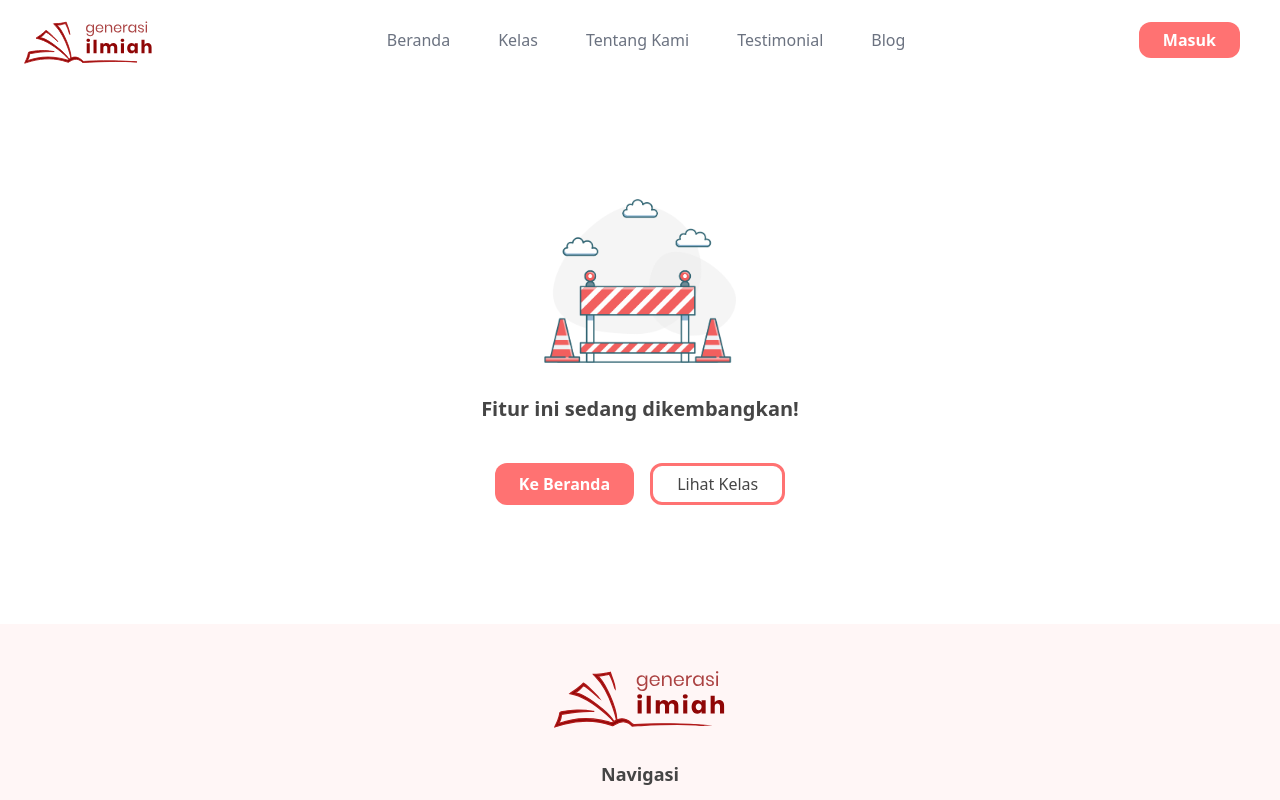
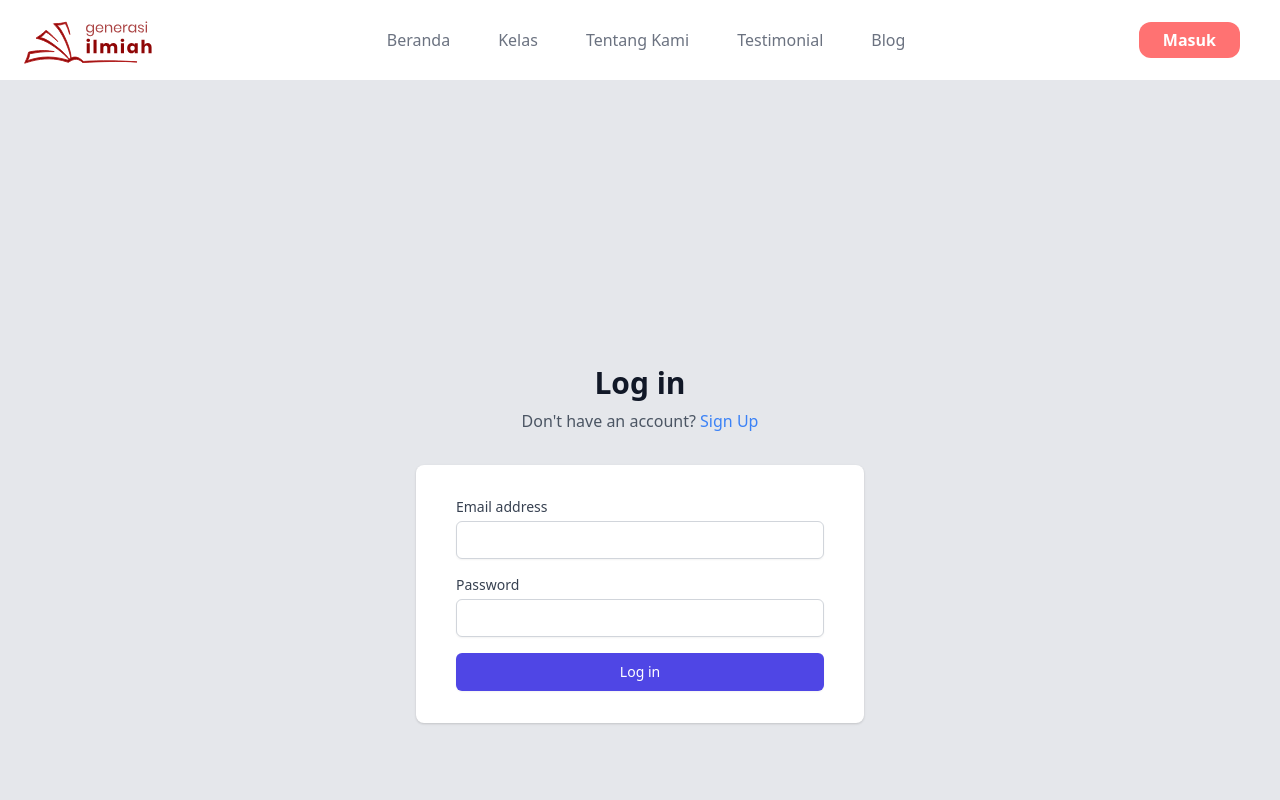
Before and after one commit to Generasiilmiah/generasiilmiah.com, a Next.js app: page /login in a window 1280 px wide. Shown: the top 800 px of the page. Built offline with nearby package versions, Linux system fonts and the light colour scheme; no server answers.

Commit message:
Reimplemented auth

```diff
--- a/firebaseAdmin.js
+++ b/firebaseAdmin.js
@@ -1,17 +1,17 @@
 const admin = require("firebase-admin");
-// const serviceAccount = require("./secrets.json");
+const serviceAccount = require("./secrets.json");
 
 export const verifyIdToken = (token) => {
-  // if (!admin.apps.length) {
-  //   admin.initializeApp({
-  //     credential: admin.credential.cert(serviceAccount),
-  //     databaseURL: "https://generasi-ilmiah-web-default-rtdb.firebaseio.com/",
-  //   });
-  // }
-  // return admin
-  //   .auth()
-  //   .verifyIdToken(token)
-  //   .catch((err) => {
-  //     throw err;
-  //   });
+  if (!admin.apps.length) {
+    admin.initializeApp({
+      credential: admin.credential.cert(serviceAccount),
+      databaseURL: "https://generasi-ilmiah-web-default-rtdb.firebaseio.com/",
+    });
+  }
+  return admin
+    .auth()
+    .verifyIdToken(token)
+    .catch((err) => {
+      throw err;
+    });
 };
--- a/pages/cart.jsx
+++ b/pages/cart.jsx
@@ -1,4 +1,5 @@
 import React, { useContext } from "react";
+import Router from "next/router";
 import Link from "next/link";
 import ClassItem from "../components/ClassItem";
 import CartItem from "../components/CartItem";
@@ -8,6 +9,8 @@ import { ToastContainer, toast } from "react-toastify";
 import "react-toastify/dist/ReactToastify.css";
 
 import { useAuth } from "../auth";
+import nookies from "nookies";
+import { verifyIdToken } from "../firebaseAdmin";
 import firebase from "firebase/app";
 import "firebase/auth";
 import "firebase/firestore";
@@ -25,9 +28,22 @@ function cart(props) {
   const tempCartObj = tempCartItem.map((item) => kelas.classes[item]);
 
   function handleOrder() {
-    const cartItems = JSON.parse(localStorage.getItem("cart"));
+    const now = String(new Date().valueOf());
+
+    const cartItems = cart.items.map((item) => {
+      const itemContent = {
+        thumbnail: kelas.classes[item.id].thumbnail,
+        name: kelas.classes[item.id].name,
+        category: kelas.classes[item.id].category,
+        timePurchased: now,
+        user: props.session?.uid,
+        userEmail: props.session?.email,
+      };
+
+      if (item.pkg === 0) itemContent.price = kelas.classes[item.id].priceBasic;
+      if (item.pkg === 1) itemContent.price = kelas.classes[item.id].priceUlt;
+    });
     // TODO: Add additional info(timestamp, userInfo)
-    const now = String(new Date().getTime());
 
     db.collection("orders")
       .doc(now)
@@ -36,7 +52,7 @@ function cart(props) {
         db.collection("users")
           .doc(user.uid)
           .collection("history")
-          .doc("orderHistory")
+          .doc("purchaseHistory")
           .get()
           .then((data) => {
             const userData = data.data();
@@ -79,25 +95,41 @@ function cart(props) {
           <div className="md:w-4/6">
             <h3 className="font-bold text-2xl mb-6 mt-6">Keranjang</h3>
             <div className="flex flex-col gap-6">
-              { cart ? cart.items.map((item, idx) => {
-                const classData = kelas.classes[item.id]
-                return <CartItem
+              {cart ? (
+                cart.items.map((item, idx) => {
+                  const classData = kelas.classes[item.id];
+                  return (
+                    <CartItem
                       key={idx}
                       title={classData.name}
-                  price={item.pkg === 0 ? classData.priceBasic : classData.priceUlt}
+                      price={
+                        item.pkg === 0
+                          ? classData.priceBasic
+                          : classData.priceUlt
+                      }
                       pkg={item.pkg === 0 ? "basic" : "ultimate"}
                     />
-
-                }) : <p>Test</p>
-              }
+                  );
+                })
+              ) : (
+                <p>Test</p>
+              )}
             </div>
 
             <div className="text-center mt-6">
               <h2 className="font-bold text-lg">Metode Pembayaran</h2>
 
               <div className="md:flex">
-                <img src="/assets/svg/bank-bni.svg" alt="" className="block mx-auto my-6 h-10" />
-                <img src="/assets/svg/bank-bri.svg" alt="" className="block mx-auto my-6 h-10" />
+                <img
+                  src="/assets/svg/bank-bni.svg"
+                  alt=""
+                  className="block mx-auto my-6 h-10"
+                />
+                <img
+                  src="/assets/svg/bank-bri.svg"
+                  alt=""
+                  className="block mx-auto my-6 h-10"
+                />
               </div>
             </div>
           </div>
@@ -109,6 +141,9 @@ function cart(props) {
             <div
               className="rounded-xl px-6 py-1.5 w-full mt-4 theme-bg text-white font-bold flex justify-center items-center cursor-pointer hover:bg-red-500 transition duration-150 ease-in-out"
               style={{ boxSizing: "border-box" }}
+              onClick={
+                props.session ? handleOrder : () => Router.push("/login")
+              }
             >
               <p>Pembayaran</p>
             </div>
@@ -122,4 +157,23 @@ function cart(props) {
   );
 }
 
+export async function getServerSideProps(context) {
+  try {
+    const cookies = nookies.get(context);
+    const token = await verifyIdToken(cookies.token);
+    const { uid, email } = token;
+
+    return {
+      props: {
+        session: {
+          uid,
+          email,
+        },
+      },
+    };
+  } catch (err) {
+    return { props: {} };
+  }
+}
+
 export default cart;
--- a/pages/login.jsx
+++ b/pages/login.jsx
@@ -6,12 +6,12 @@ import { ToastContainer, toast } from "react-toastify";
 import "react-toastify/dist/ReactToastify.css";
 import Construction from "../components/Construction";
 import Head from "next/head";
-// import firebaseClient from "../firebaseClient";
-// import firebase from "firebase/app";
-// import "firebase/auth";
+import firebaseClient from "../firebaseClient";
+import firebase from "firebase/app";
+import "firebase/auth";
 
 function login(props) {
-  // firebaseClient();
+  firebaseClient();
 
   const [email, setEmail] = useState("");
   const [pass, setPass] = useState("");
@@ -32,15 +32,15 @@ function login(props) {
   }
 
   async function handleSubmit() {
-    // await firebase
-    //   .auth()
-    //   .signInWithEmailAndPassword(email, pass)
-    //   .then(() => (window.location.href = "/"))
-    //   .catch((err) => {
-    //     toast.error(err.message, {
-    //       position: "bottom-center",
-    //     });
-    //   });
+    await firebase
+      .auth()
+      .signInWithEmailAndPassword(email, pass)
+      .then(() => (window.location.href = "/"))
+      .catch((err) => {
+        toast.error(err.message, {
+          position: "bottom-center",
+        });
+      });
   }
 
   return (
@@ -48,8 +48,8 @@ function login(props) {
       <Head>
         <title>Login - Generasi Ilmiah</title>
       </Head>
-      <Construction />
-      {/* <div className="min-h-screen flex flex-col justify-center bg-gray-200">
+      {/* <Construction /> */}
+      <div className="min-h-screen flex flex-col justify-center bg-gray-200">
         <div className="mt-8 sm:mx-auto sm:w-full sm:max-w-md">
           <div className="text-center mt-24">
             <h2 className="mt-6 text-center text-3xl font-extrabold text-gray-900">
@@ -75,7 +75,7 @@ function login(props) {
         </div>
 
         <ToastContainer position="bottom-center" />
-    </div> */}
+      </div>
     </>
   );
 }
--- a/pages/pengguna.jsx
+++ b/pages/pengguna.jsx
@@ -6,7 +6,8 @@ import firebaseClient from "../firebaseClient";
 import firebase from "firebase/app";
 
 function pengguna({ session }) {
-  firebaseClient();
+  // firebaseClient();
+  console.log(session);
 
   if (session) {
     return (
--- a/pages/signup.jsx
+++ b/pages/signup.jsx
@@ -6,14 +6,14 @@ import "react-toastify/dist/ReactToastify.css";
 
 import Construction from "../components/Construction";
 
-// import firebaseClient from "../firebaseClient";
-// import firebase from "firebase/app";
-// import "firebase/auth";
-// import "firebase/firestore";
+import firebaseClient from "../firebaseClient";
+import firebase from "firebase/app";
+import "firebase/auth";
+import "firebase/firestore";
 
 function signup(props) {
-  // firebaseClient();
-  // const db = firebase.firestore();
+  firebaseClient();
+  const db = firebase.firestore();
 
   const [name, setName] = useState("");
   const [email, setEmail] = useState("");
@@ -44,43 +44,43 @@ function signup(props) {
   }
 
   async function handleSubmit() {
-    // await firebase
-    //   .auth()
-    //   .createUserWithEmailAndPassword(email, pass)
-    //   .then((res) => {
-    //     console.log(res);
-    //     const userData = {
-    //       uid: res.user.uid,
-    //       name,
-    //       email,
-    //       whatsapp,
-    //       orderHistory: [],
-    //     };
-    //     db.collection("users")
-    //       .doc(res.user.uid)
-    //       .set(userData)
-    //       .then(() => (window.location.href = "/"))
-    //       .catch((err) => {
-    //         console.log(err.message);
-    //         toast.error(err.message, {
-    //           position: "bottom-center",
-    //         });
-    //       });
-    //   })
-    //   .catch((err) => {
-    //     console.log(err.message);
-    //     toast.error(err.message, {
-    //       position: "bottom-center",
-    //     });
-    //   });
+    await firebase
+      .auth()
+      .createUserWithEmailAndPassword(email, pass)
+      .then((res) => {
+        console.log(res);
+        const userData = {
+          uid: res.user.uid,
+          name,
+          email,
+          whatsapp,
+          orderHistory: [],
+        };
+        db.collection("users")
+          .doc(res.user.uid)
+          .set(userData)
+          .then(() => (window.location.href = "/"))
+          .catch((err) => {
+            console.log(err.message);
+            toast.error(err.message, {
+              position: "bottom-center",
+            });
+          });
+      })
+      .catch((err) => {
+        console.log(err.message);
+        toast.error(err.message, {
+          position: "bottom-center",
+        });
+      });
   }
 
   // aaaa
 
   return (
     <>
-      <Construction />
-      {/* <div className="min-h-screen flex bg-gray-200">
+      {/* <Construction /> */}
+      <div className="min-h-screen flex bg-gray-200">
         <div className="mt-8 sm:mx-auto sm:w-full sm:max-w-md">
           <div className="text-center mt-24">
             <h2 className="mt-6 text-center text-3xl leading-9 font-extrabold text-gray-900">
@@ -106,7 +106,7 @@ function signup(props) {
         </div>
 
         <ToastContainer position="bottom-center" />
-    </div> */}
+      </div>
     </>
   );
 }
```
Lines whose indentation alone changed are shown as unchanged.
